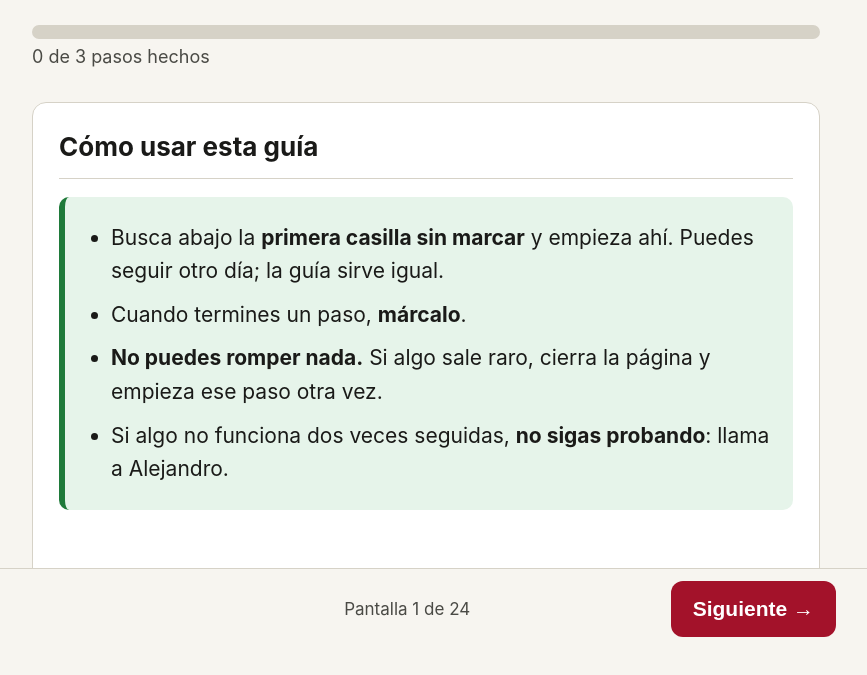
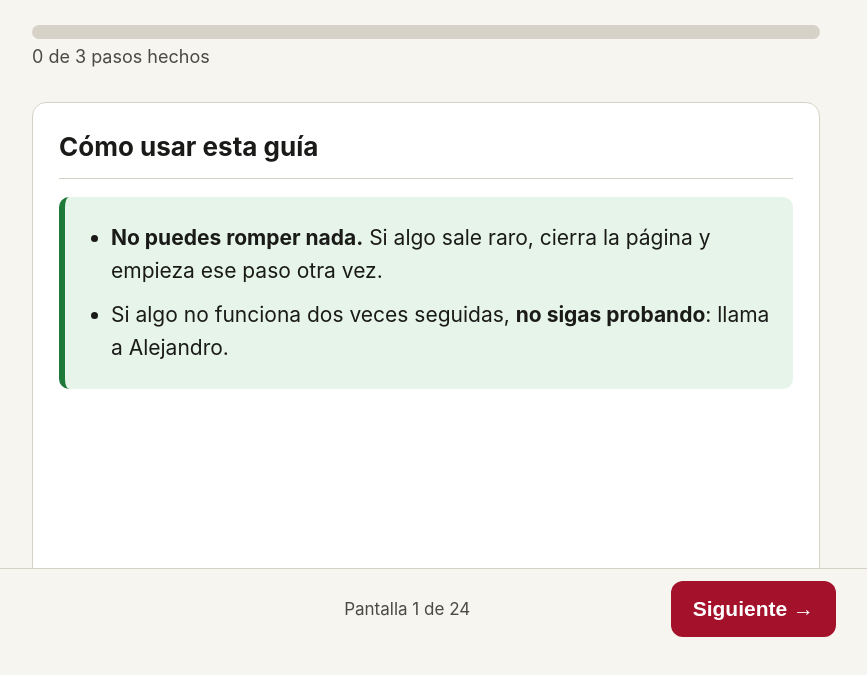
Before and after one commit to Wachowski1999/mama, a plain HTML site: page index.html in a window 1280 px wide. Shown: the part 151-826 px from the top of the page, without its empty margins (214-1081 px from the left). Drawn offline with Linux system fonts and the light colour scheme.

Commit message:
Add files via upload

```diff
--- a/index.html
+++ b/index.html
@@ -148,8 +148,6 @@
   <h2>Cómo usar esta guía</h2>
   <div class="box calm">
     <ul>
-      <li>Busca abajo la <b>primera casilla sin marcar</b> y empieza ahí. Puedes seguir otro día; la guía sirve igual.</li>
-      <li>Cuando termines un paso, <b>márcalo</b><span class="pi"> con bolígrafo</span>.</li>
       <li><b>No puedes romper nada.</b> Si algo sale raro, cierra la página y empieza ese paso otra vez.</li>
       <li>Si algo no funciona dos veces seguidas, <b>no sigas probando</b>: llama a Alejandro.</li>
     </ul>
```
